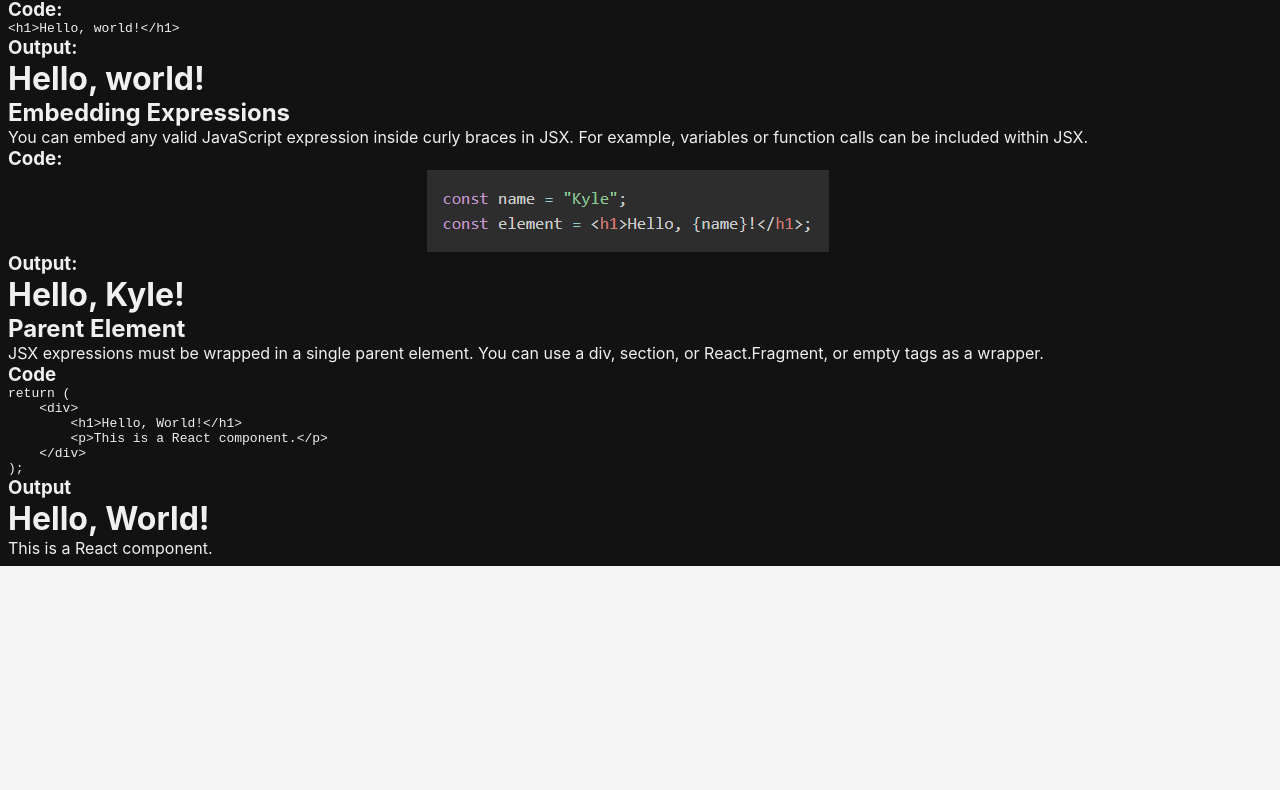
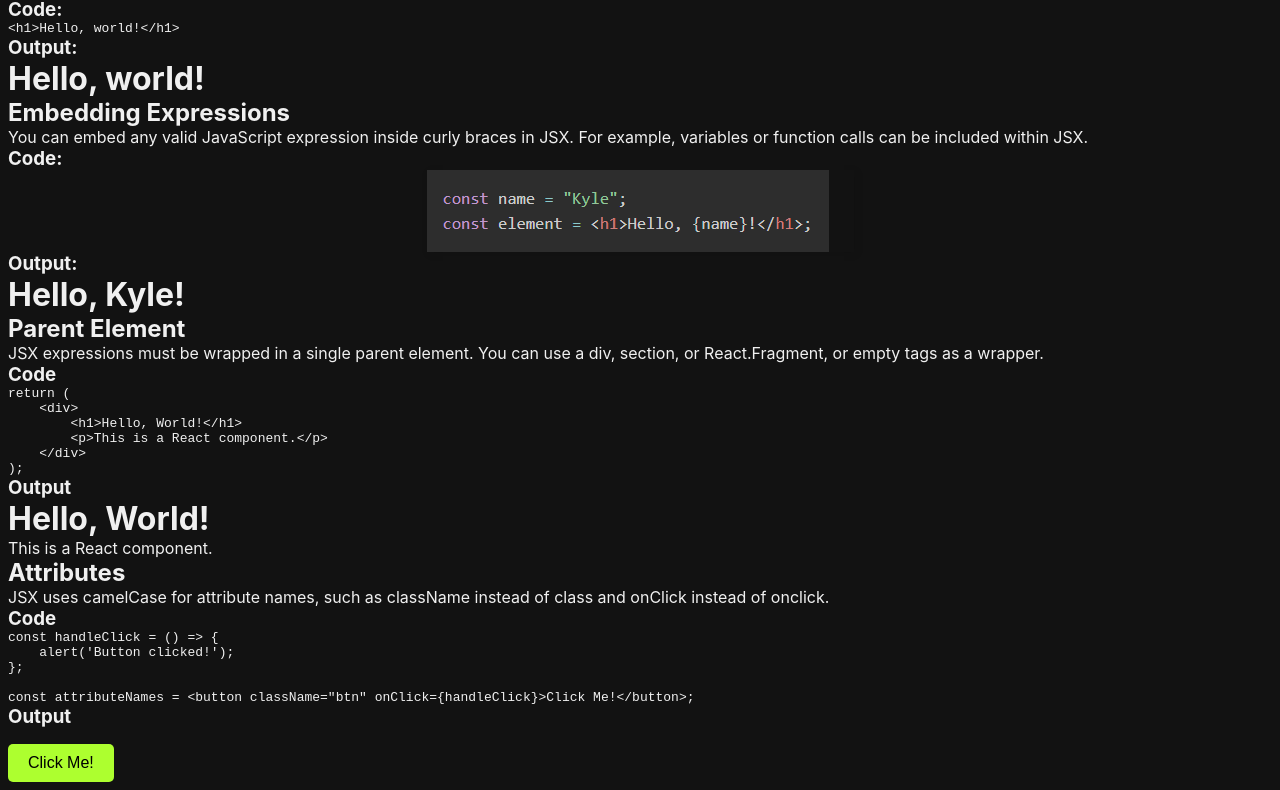
Before and after one commit to rees-kyle/react_showcase, a React (Create React App) app in the folder project/: page /jsx-syntax in a window 1280 px wide. Shown: the part 949-1739 px from the top of the page. Before the commit the page ends 1515 px from the top, so only its background shows below. Built offline with nearby package versions, Linux system fonts and the light colour scheme.

Commit message:
Add Attributes component
- Added component file.
- Added to index in components folder.
- Imported and added component to page.
- Added css styles for button.

```diff
--- /dev/null
+++ b/project/src/components/basics/jsxsyntax/Attributes.js
@@ -0,0 +1,32 @@
+import './attributes.css';
+
+const Attributes = () => {
+
+    const handleClick = () => {
+        alert('Button clicked!');
+    };
+
+    const attributeNames = <button className="btn" onClick={handleClick}>Click Me!</button>;
+    return (
+        <div>
+            <h2>Attributes</h2>
+            <p>JSX uses camelCase for attribute names, such as className instead of class and onClick instead of onclick.</p>
+
+            <h3>Code</h3>
+            <pre>
+                <code>
+                    {`const handleClick = () => {
+    alert('Button clicked!');
+};
+
+const attributeNames = <button className="btn" onClick={handleClick}>Click Me!</button>;`}
+                </code>
+            </pre>
+
+            <h3>Output</h3>
+            {attributeNames}
+        </div>
+    );
+};
+
+export default Attributes;
--- /dev/null
+++ b/project/src/components/basics/jsxsyntax/attributes.css
@@ -0,0 +1,19 @@
+.btn {
+  margin-top: 1rem;
+  background-color: greenyellow; /* Green background */
+  color: black; /* White text */
+  border: none; /* No border */
+  padding: 10px 20px; /* Padding for size */
+  font-size: 16px; /* Font size */
+  border-radius: 5px; /* Rounded corners */
+  cursor: pointer; /* Pointer cursor on hover */
+  transition: background-color 0.3s ease; /* Smooth hover effect */
+}
+
+.btn:hover {
+  background-color: #b5e61d; /* Slightly darker greenyellow for hover */
+}
+
+.btn:active {
+  background-color: #a0cc19; /* Darker greenyellow for active state */
+}
--- a/project/src/components/basics/jsxsyntax/index.js
+++ b/project/src/components/basics/jsxsyntax/index.js
@@ -2,3 +2,4 @@ export { default as JSXSyntax } from './JSXSyntax';
 export { default as JSXElements } from './JSXElements';
 export { default as EmbeddingExpressions } from './EmbeddingExpressions';
 export { default as ParentElement } from './ParentElement';
+export { default as Attributes } from './Attributes';
--- a/project/src/pages/basics/JSXSyntaxPage.js
+++ b/project/src/pages/basics/JSXSyntaxPage.js
@@ -1,4 +1,4 @@
-import { JSXSyntax, JSXElements, EmbeddingExpressions, ParentElement } from '../../components/basics/jsxsyntax';
+import { JSXSyntax, JSXElements, EmbeddingExpressions, ParentElement, Attributes } from '../../components/basics/jsxsyntax';
 
 const JSXSyntaxPage = () => {
   return (
@@ -7,6 +7,7 @@ const JSXSyntaxPage = () => {
       <JSXElements />
       <EmbeddingExpressions />
       <ParentElement />
+      <Attributes />
     </>
   );
 };
```
